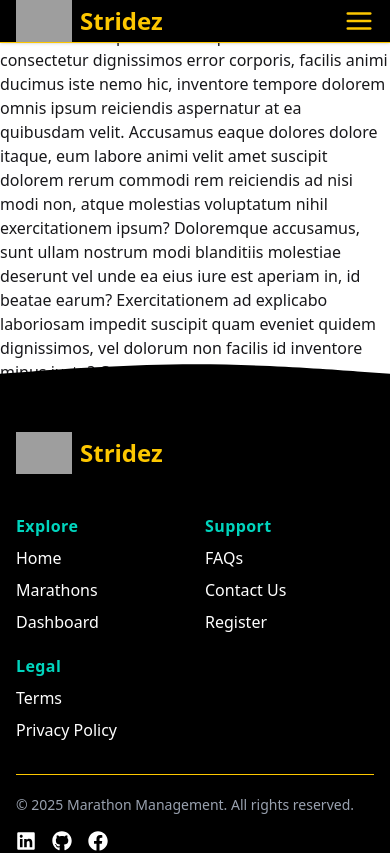
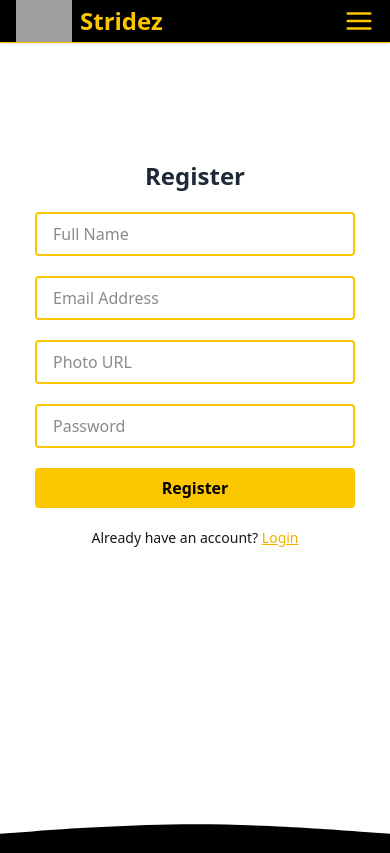
Before and after one commit to iktushar01/Marathon-Management-System, a React (Vite) app: page /register in a window 390 px wide. Shown: the top 853 px of the page. Built offline with nearby package versions, Linux system fonts and the light colour scheme; grey boxes are pictures that could not be loaded.

Commit message:
login and register page design

```diff
--- a/src/Pages/Register/Register.jsx
+++ b/src/Pages/Register/Register.jsx
@@ -1,11 +1,88 @@
 import React from 'react';
+import { Link } from 'react-router-dom';
 
 const Register = () => {
-    return (
-        <div>
-            Lorem ipsum dolor sit amet consectetur adipisicing elit. Officia voluptates consequuntur ad nihil consectetur dignissimos error corporis, facilis animi ducimus iste nemo hic, inventore tempore dolorem omnis ipsum reiciendis aspernatur at ea quibusdam velit. Accusamus eaque dolores dolore itaque, eum labore animi velit amet suscipit dolorem rerum commodi rem reiciendis ad nisi modi non, atque molestias voluptatum nihil exercitationem ipsum? Doloremque accusamus, sunt ullam nostrum modi blanditiis molestiae deserunt vel unde ea eius iure est aperiam in, id beatae earum? Exercitationem ad explicabo laboriosam impedit suscipit quam eveniet quidem dignissimos, vel dolorum non facilis id inventore minus iusto? Cumque, voluptas?
+  return (
+    <div className="min-h-screen flex flex-col md:flex-row">
+      {/* Left Side with Background Video */}
+      <div className="hidden md:flex w-1/2 items-center justify-center relative overflow-hidden">
+        <video
+          autoPlay
+          muted
+          loop
+          playsInline
+          className="absolute top-0 left-0 w-full h-full object-cover z-0"
+        >
+          <source
+            src="https://res.cloudinary.com/dv13zq4xo/video/upload/v1749092827/Sony_A7S_III_X_Fitness_Commercial_s0auyl.mp4"
+            type="video/mp4"
+          />
+          Your browser does not support the video tag.
+        </video>
+
+        <div className="relative z-10 text-white text-center px-6 py-8 rounded-lg mx-4">
+          <h1 className="text-4xl lg:text-5xl font-bold leading-tight">
+            Join <span className="text-yellow-400">Our Stridez</span>
+          </h1>
+          <p className="mt-4 text-sm lg:text-base">
+            Register now to manage and participate in marathons with our full-stack platform built for both organizers and runners.
+          </p>
         </div>
-    );
+      </div>
+
+      {/* Register Form */}
+      <div className="w-full md:w-1/2 flex items-center justify-center py-10">
+        <form className="w-80 space-y-5 my-30 md:my-0">
+          <h2 className="text-2xl font-semibold text-center text-gray-800">Register</h2>
+
+          <input
+            type="text"
+            name="name"
+            placeholder="Full Name"
+            className="w-full px-4 py-2 border-2 border-yellow-400 rounded focus:outline-none"
+            required
+          />
+
+          <input
+            type="email"
+            name="email"
+            placeholder="Email Address"
+            className="w-full px-4 py-2 border-2 border-yellow-400 rounded focus:outline-none"
+            required
+          />
+
+          <input
+            type="text"
+            name="photoURL"
+            placeholder="Photo URL"
+            className="w-full px-4 py-2 border-2 border-yellow-400 rounded focus:outline-none"
+          />
+
+          <input
+            type="password"
+            name="password"
+            placeholder="Password"
+            className="w-full px-4 py-2 border-2 border-yellow-400 rounded focus:outline-none"
+            required
+          />
+
+          <button
+            type="submit"
+            className="w-full bg-yellow-400 hover:bg-yellow-300 text-black py-2 font-semibold rounded transition duration-300"
+          >
+            Register
+          </button>
+
+          <p className="text-sm text-center">
+            Already have an account?{' '}
+            <Link to="/signin" className="text-yellow-500 underline">
+              Login
+            </Link>
+          </p>
+        </form>
+      </div>
+    </div>
+  );
 };
 
 export default Register;
--- a/src/Pages/SignIn/SignIn.jsx
+++ b/src/Pages/SignIn/SignIn.jsx
@@ -1,54 +1,75 @@
 import React from 'react';
 import { FcGoogle } from 'react-icons/fc';
-import { Link } from 'react-router';
+import { Link } from 'react-router-dom'; // Corrected import
 
 const SignIn = () => {
-    return (
-      <div className="min-h-screen flex flex-col md:flex-row">
-      {/* Left Side Graphic (Hidden on Mobile) */}
-      <div className="hidden md:flex w-1/2 items-center justify-center bg-[#1e014b] text-white">
-        <div className="text-center px-6">
-          <h1 className="text-4xl font-bold">Welcome To <span className="text-yellow-400">Our Stridez</span></h1>
-          <p className="mt-4">Grursus mal suada faci lisis Lorem ipsum...</p>
+  return (
+    <div className="min-h-screen flex flex-col md:flex-row">
+      {/* Left Side with Background Video */}
+      <div className="hidden md:flex w-1/2 items-center justify-center relative overflow-hidden">
+        {/* Background Video */}
+        <video
+          autoPlay
+          muted
+          loop
+          playsInline
+          className="absolute top-0 left-0 w-full h-full object-cover z-0"
+        >
+          <source src="https://res.cloudinary.com/dv13zq4xo/video/upload/v1749092827/Sony_A7S_III_X_Fitness_Commercial_s0auyl.mp4" type="video/mp4" />
+          Your browser does not support the video tag.
+        </video>
+
+        {/* Foreground Content */}
+        <div className="relative z-10 text-white text-center px-6 py-8 rounded-lg mx-4">
+          <h1 className="text-4xl lg:text-5xl font-bold leading-tight">
+            Welcome to <span className="text-yellow-400">Our Stridez</span>
+          </h1>
+          <p className="mt-4 text-sm lg:text-base">
+            The <strong>Marathon Management System</strong> helps organize and manage marathon events by connecting organizers and participants. Sign up to access dashboards, register for events, and manage your progress easily.
+          </p>
         </div>
       </div>
 
       {/* Login Form */}
       <div className="w-full md:w-1/2 flex items-center justify-center py-10">
-        <form className="w-80 space-y-4">
-          <h2 className="text-2xl font-semibold text-center">Login</h2>
+        <form className="w-80 space-y-5 my-30 md:my-0">
+          <h2 className="text-2xl font-semibold text-center text-gray-800">Login</h2>
 
           <input
             type="email"
             placeholder="Email Address"
-            className="input input-bordered w-full"
+            className="w-full px-4 py-2 border-2 border-yellow-400 rounded focus:outline-none"
             required
           />
 
           <input
             type="password"
             placeholder="Password"
-            className="input input-bordered w-full"
+            className="w-full px-4 py-2 border-2 border-yellow-400 rounded focus:outline-none"
             required
           />
 
-          <button type="submit" className="btn btn-primary w-full">Log in</button>
+          <button
+            type="submit"
+            className="w-full bg-yellow-400 hover:bg-yellow-300 text-black py-2 font-semibold rounded transition duration-300"
+          >
+            Log in
+          </button>
 
           <div className="text-center">
             <p className="text-sm">
               Don’t have an account?{" "}
-              <Link to="/register" className="text-blue-500 underline">
+              <Link to="/register" className="text-yellow-500 underline">
                 Register
               </Link>
             </p>
           </div>
 
           {/* Google Login */}
-          <div className="text-center mt-4">
+          <div className="text-center">
             <button
-
               type="button"
-              className="flex items-center gap-2 justify-center border w-full py-2 rounded"
+              className="flex items-center gap-2 justify-center border-2 border-yellow-400 py-2 w-full rounded hover:bg-yellow-50 transition"
             >
               <FcGoogle size={22} />
               Sign in with Google
```
